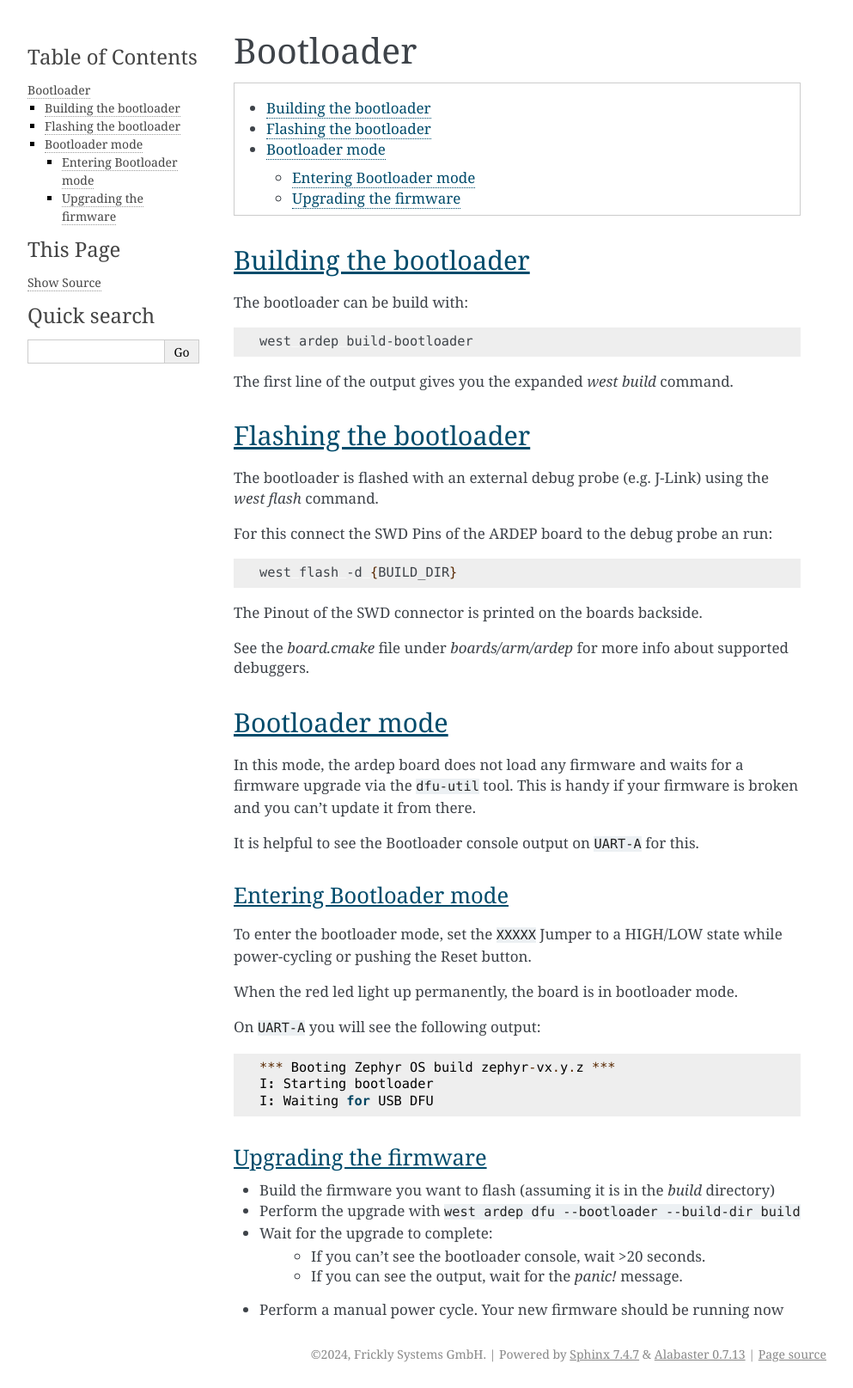
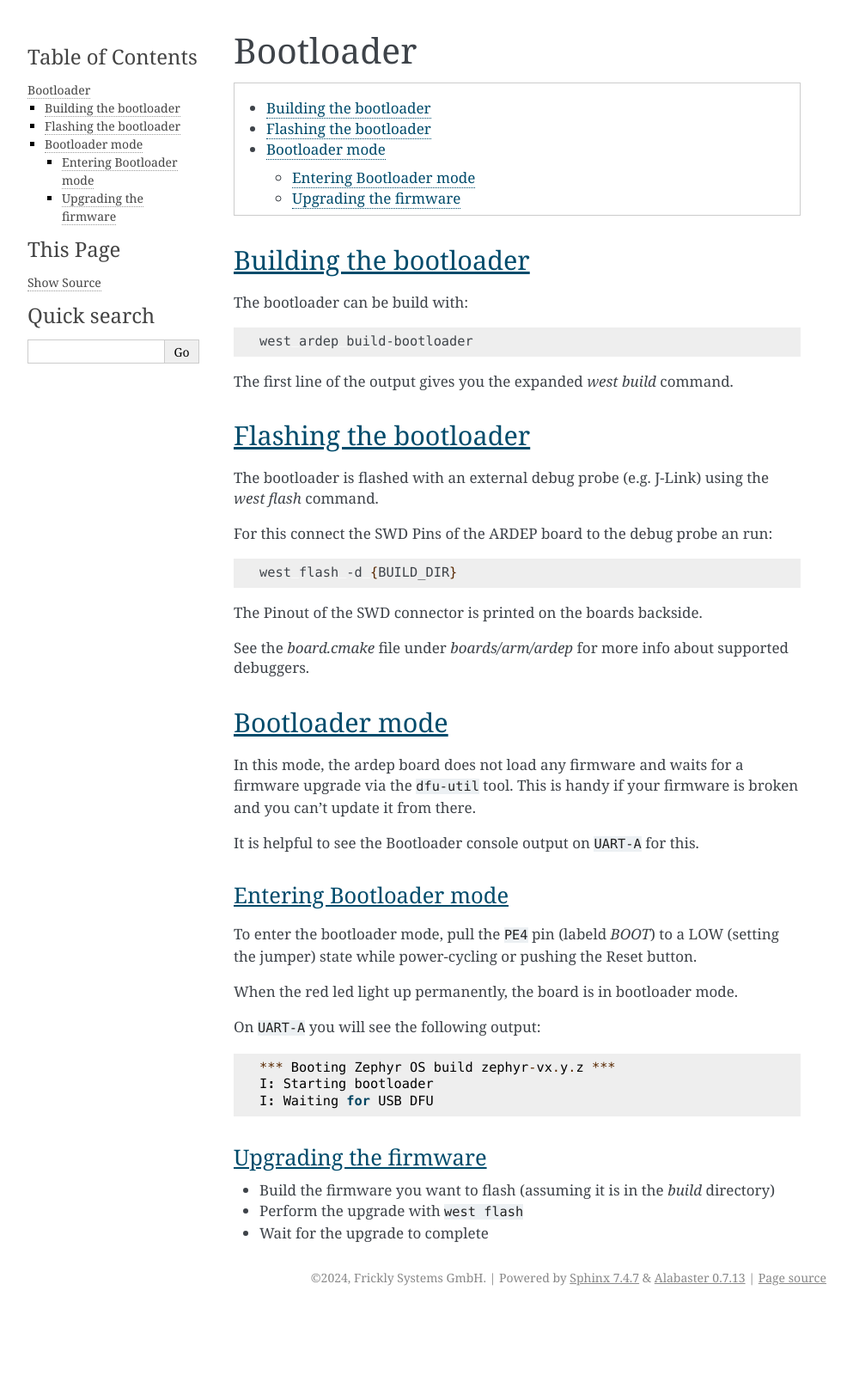
Before and after one commit to mercedes-benz/ardep, a Sphinx documentation site: the page built from doc/bootloader/index.rst, in a window 1280 px wide. Shown: the whole page at 86% size, without its empty margins (148-1141 px from the left). Built offline with Sphinx 7.4.7, drawn with Linux system fonts in a browser that asks for light colours; pages that are not in the unit, such as notebooks, are missing from menus; after the commit the page ends 1526 px from its top, so only the background shows below that.

Commit message:
fix: update bootloader desription to use west flash and

```diff
--- a/doc/bootloader/index.rst
+++ b/doc/bootloader/index.rst
@@ -50,7 +50,7 @@ It is helpful to see the Bootloader console output on ``UART-A`` for this.
 Entering Bootloader mode
 ========================
 
-To enter the bootloader mode, set the ``XXXXX`` Jumper to a HIGH/LOW state while power-cycling or pushing the Reset button.
+To enter the bootloader mode, pull the ``PE4`` pin (labeld *BOOT*) to a LOW (setting the jumper) state while power-cycling or pushing the Reset button.
 
 When the red led light up permanently, the board is in bootloader mode.
 
@@ -66,8 +66,5 @@ Upgrading the firmware
 ======================
 
 - Build the firmware you want to flash (assuming it is in the *build* directory)
-- Perform the upgrade with ``west ardep dfu --bootloader --build-dir build``
-- Wait for the upgrade to complete:
-    - If you can't see the bootloader console, wait >20 seconds.
-    - If you can see the output, wait for the *panic!* message.
-- Perform a manual power cycle. Your new firmware should be running now
+- Perform the upgrade with ``west flash``
+- Wait for the upgrade to complete
```
